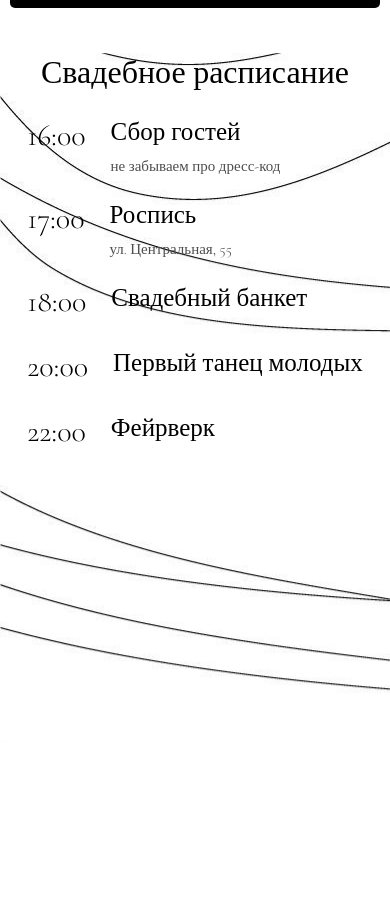
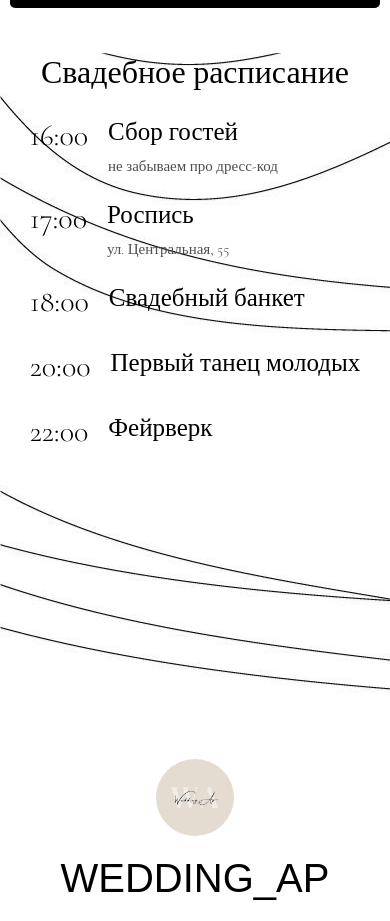
Before and after one commit to Beinyc/wedding-web-site_invite-free, a React (Create React App) app: page / in a window 390 px wide. Shown: the part 2929-3850 px from the top of the page. Before the commit the page ends 3671 px from the top, so only its background shows below. Built offline with nearby package versions, Linux system fonts and the light colour scheme; the HTML template or start-up script is replaced by a standard one; a web font is replaced by a local one.

Commit message:
v 0.5
готовая верстка всего сайта с адаптивом

```diff
--- a/src/App.js
+++ b/src/App.js
@@ -1,4 +1,5 @@
 import './App.css';
+import Company from './components/company/company';
 
 import Header from './components/header/Header';
 import Main from './components/main/Main';
@@ -12,6 +13,7 @@ function App() {
       <Main/>
       <Menu/>
       <Schedule/>
+      <Company/>
     </div>
   );
 }
--- /dev/null
+++ b/src/components/company/company.css
@@ -0,0 +1,21 @@
+.company {
+    display: flex;
+    justify-content: center;
+    flex-direction: column;
+    align-items: center;
+}
+
+.company__image {
+    border-radius: 50%;
+    width: 20%;
+    margin-top: 20px;
+    margin-bottom: 20px;
+}
+
+.company__paragraph {
+    font-family: "Oswald", sans-serif;
+    margin: 0;
+    font-size: 40px;
+    font-weight: 200;
+    padding-bottom: 20px;
+}
--- /dev/null
+++ b/src/components/company/company.jsx
@@ -0,0 +1,13 @@
+import React from 'react';
+import './company.css'
+
+import companyImage from '../../images/company.jpg'
+
+export default function Company() {
+    return (
+        <div className='company'>
+            <img className='company__image' src={companyImage} alt="логотип компании" />
+            <p className='company__paragraph'>WEDDING_AP</p>
+        </div>
+    );
+};
--- a/src/components/schedule/Schedule.css
+++ b/src/components/schedule/Schedule.css
@@ -55,7 +55,7 @@
 .schedule__time {
     margin: 0;
     padding: 0;
-    margin-right: 25px;
+    margin-right: 105px;
     font-family: "Cormorant Garamond", serif;
     font-weight: 300;
     font-size: 30px;
@@ -92,6 +92,12 @@
     }
 }
 
+@media( max-width:580px) {
+    .schedule__time {
+        margin-right: 20px;
+    }
+}
+
 @media( max-width:450px) {
     .schedule__title {
         font-size: 32px;
```
Also changed, not shown: src/images/company.jpg (added).
